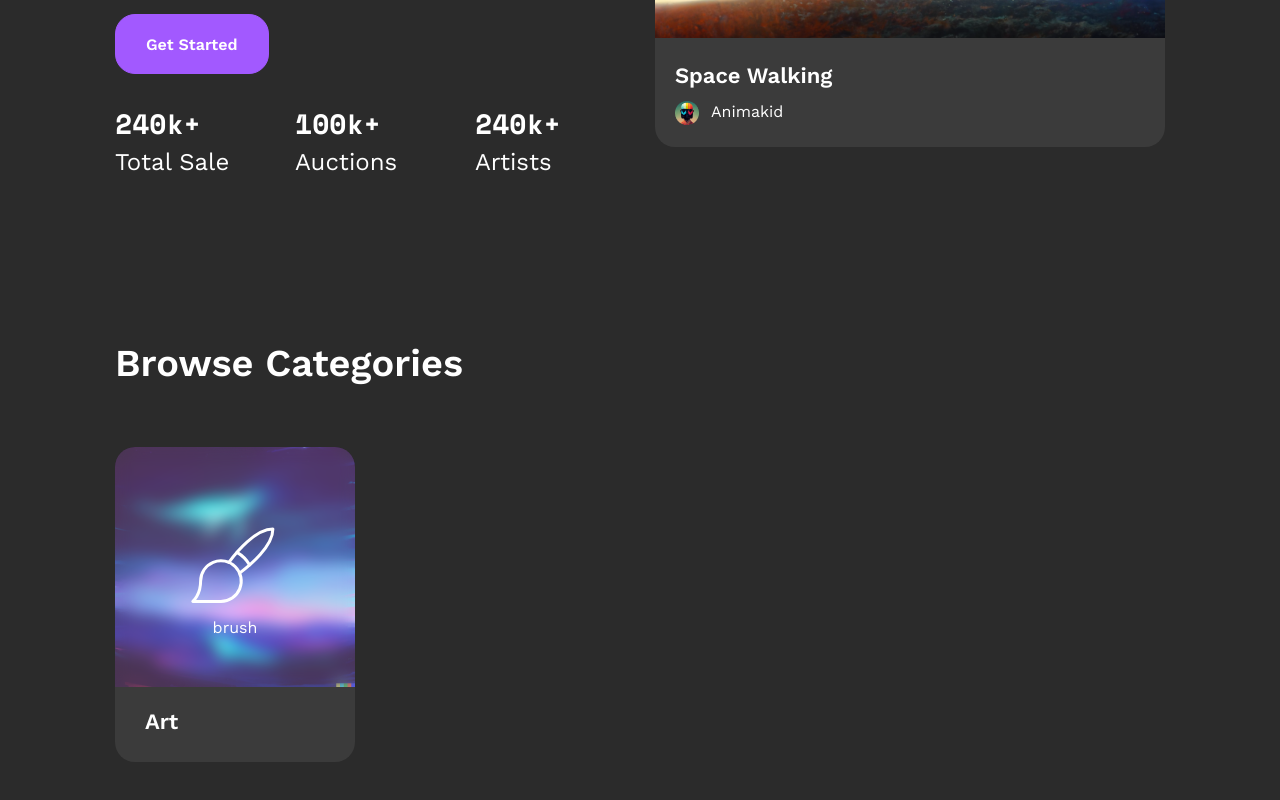
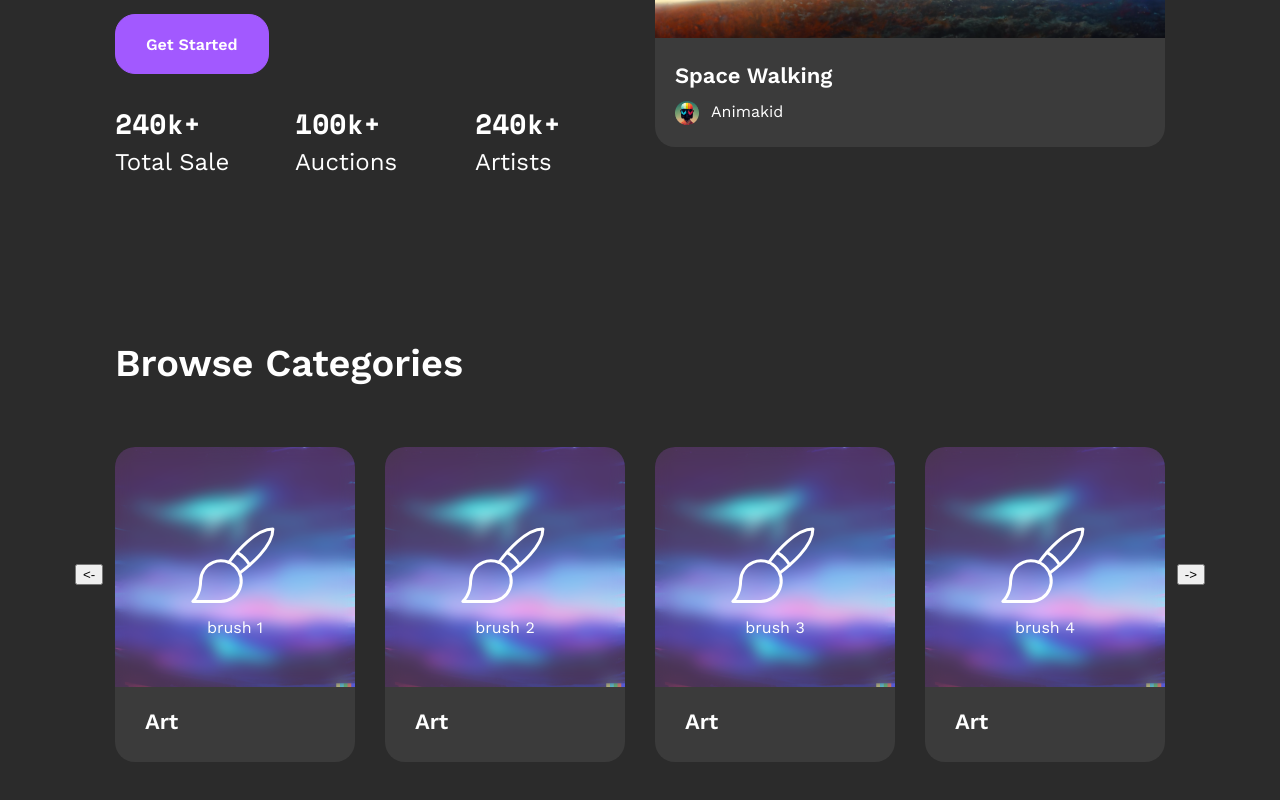
Before and after one commit to Negodyaj/nft-project, a plain HTML site: page index.html in a window 1280 px wide. Shown: the part 543-1343 px from the top of the page. Drawn offline with nearby package versions, Linux system fonts and the light colour scheme.

Commit message:
carousel

```diff
--- a/index.html
+++ b/index.html
@@ -24,7 +24,7 @@
         Sign Up
       </a>
     </nav>
-    <button class="icon-btn mobile-only"><img src="./assets/icons/BurgerMenu.svg"></button>
+    <button class="icon-btn mobile-only" onclick="toggleNavVisibility()"><img src="./assets/icons/BurgerMenu.svg"></button>
   </header>
   <section id="hero" class="container">
     <div class="hero-content">
@@ -53,7 +53,70 @@
   </section>
   <section id="categories" class="container">
     <h2>Browse Categories</h2>
+    <div class="grid-wrapper">
+      <button class="carousel-control left" onclick="doSlide(-1)"><-</button>
+      <button class="carousel-control right" onclick="doSlide(1)">-></button>
       <div class="categories-grid">
+        <div class="category-card">
+          <div class="category-card-top">
+            <img src="./assets/categories/category1.png">
+            <span>brush 1</span>
+            <div class="icon-wrapper">
+              <img src="./assets/icons/PaintBrush.svg">
+            </div>
+          </div>
+          <div class="category-card-bottom">Art</div>
+        </div>
+        <div class="category-card">
+          <div class="category-card-top">
+            <img src="./assets/categories/category1.png">
+            <span>brush 2</span>
+            <div class="icon-wrapper">
+              <img src="./assets/icons/PaintBrush.svg">
+            </div>
+          </div>
+          <div class="category-card-bottom">Art</div>
+        </div>
+        <div class="category-card">
+          <div class="category-card-top">
+            <img src="./assets/categories/category1.png">
+            <span>brush 3</span>
+            <div class="icon-wrapper">
+              <img src="./assets/icons/PaintBrush.svg">
+            </div>
+          </div>
+          <div class="category-card-bottom">Art</div>
+        </div>
+        <div class="category-card">
+          <div class="category-card-top">
+            <img src="./assets/categories/category1.png">
+            <span>brush 4</span>
+            <div class="icon-wrapper">
+              <img src="./assets/icons/PaintBrush.svg">
+            </div>
+          </div>
+          <div class="category-card-bottom">Art</div>
+        </div>
+        <div class="category-card">
+          <div class="category-card-top">
+            <img src="./assets/categories/category1.png">
+            <span>brush</span>
+            <div class="icon-wrapper">
+              <img src="./assets/icons/PaintBrush.svg">
+            </div>
+          </div>
+          <div class="category-card-bottom">Art</div>
+        </div>
+        <div class="category-card">
+          <div class="category-card-top">
+            <img src="./assets/categories/category1.png">
+            <span>brush</span>
+            <div class="icon-wrapper">
+              <img src="./assets/icons/PaintBrush.svg">
+            </div>
+          </div>
+          <div class="category-card-bottom">Art</div>
+        </div>
         <div class="category-card">
           <div class="category-card-top">
             <img src="./assets/categories/category1.png">
@@ -65,6 +128,8 @@
           <div class="category-card-bottom">Art</div>
         </div>
       </div>
+    </div>
   </section>
+  <script src="./main.js"></script>
 </body>
 </html>
--- /dev/null
+++ b/main.js
@@ -0,0 +1,25 @@
+const nav = document.querySelector('header nav');
+
+function toggleNavVisibility() {
+  nav.classList.toggle('visible');
+}
+
+console.log(nav);
+
+const marginValue = 270;
+let currentSlide = 0;
+const container = document.querySelector('.categories-grid');
+
+
+function doSlide(direction) {
+  currentSlide += direction;
+  if (currentSlide > 4) {
+    currentSlide = 0;
+  }
+  const newFirstCard = document.querySelector('.category-card:first-child');
+  newFirstCard.style.marginLeft = '-270px';
+  setTimeout(() => {
+    container.appendChild(newFirstCard);
+    newFirstCard.style.marginLeft = '0';
+  }, 400);
+}
--- a/main.scss
+++ b/main.scss
@@ -65,11 +65,28 @@
 }
 
 #categories {
+  .grid-wrapper {
+    position: relative;
+  }
+  .carousel-control {
+    position: absolute;
+    top: 50%;
+    margin-top: -40px;
+
+    &.left {
+      left: -40px;
+    }
+
+    &.right {
+      right: -40px;
+    }
+  }
   .categories-grid {
     margin-top: 60px;
-    display: grid;
-    grid-template-columns: 1fr 1fr 1fr 1fr;
+    display: flex;
+    // grid-template-columns: 1fr 1fr 1fr 1fr;
     gap: 30px;
+    overflow: hidden;
   }
 
   .category-card {
@@ -78,6 +95,11 @@
     border-radius: 20px;
     overflow: hidden;
     background: $card-background-color;
+    flex-shrink: 0;
+
+    &:first-child {
+      transition: all .4s ease;
+    }
   }
 
   .icon-wrapper {
```
Also changed, not shown: main.css, 1 other file. Lines whose indentation alone changed are shown as unchanged.
